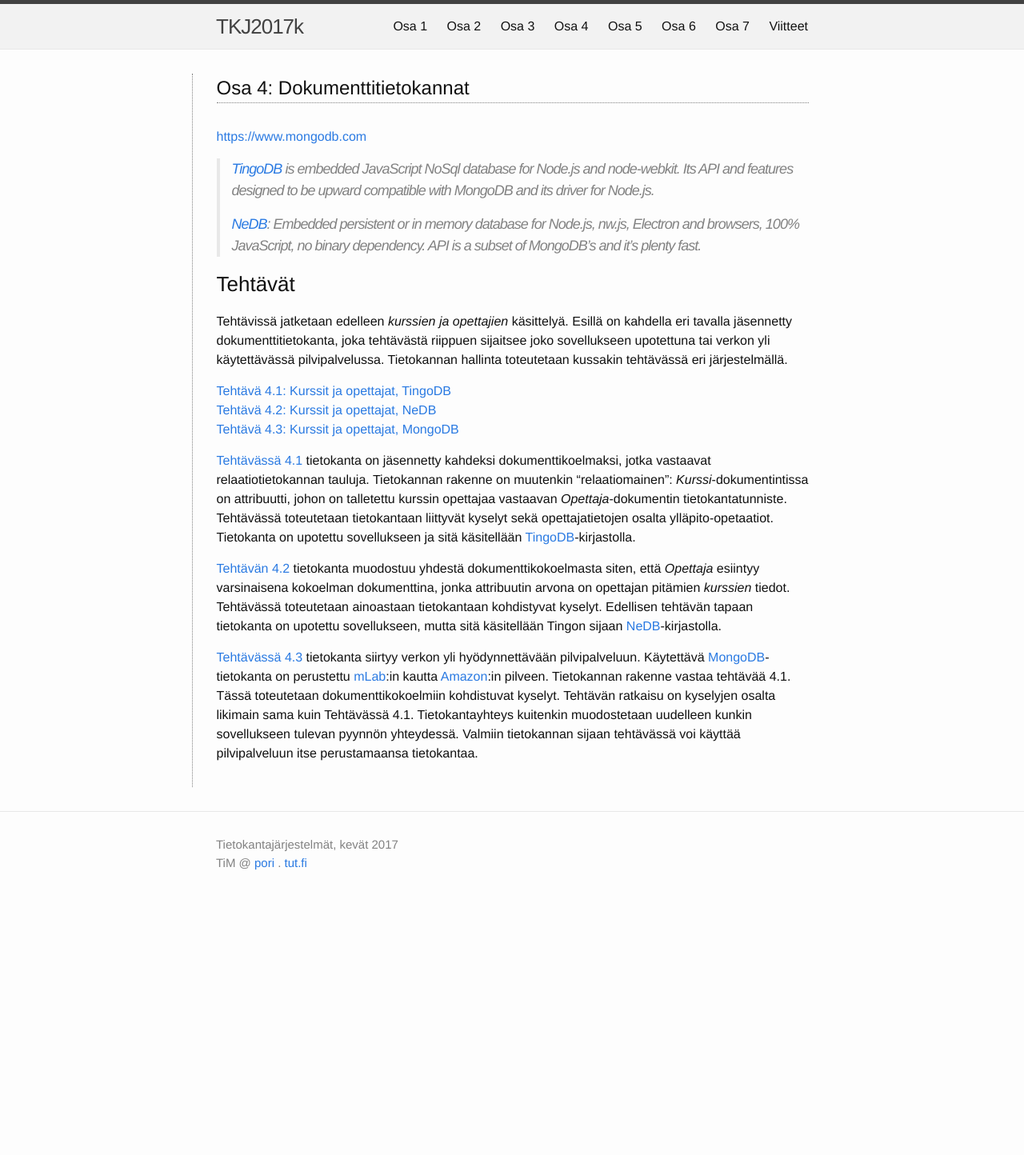
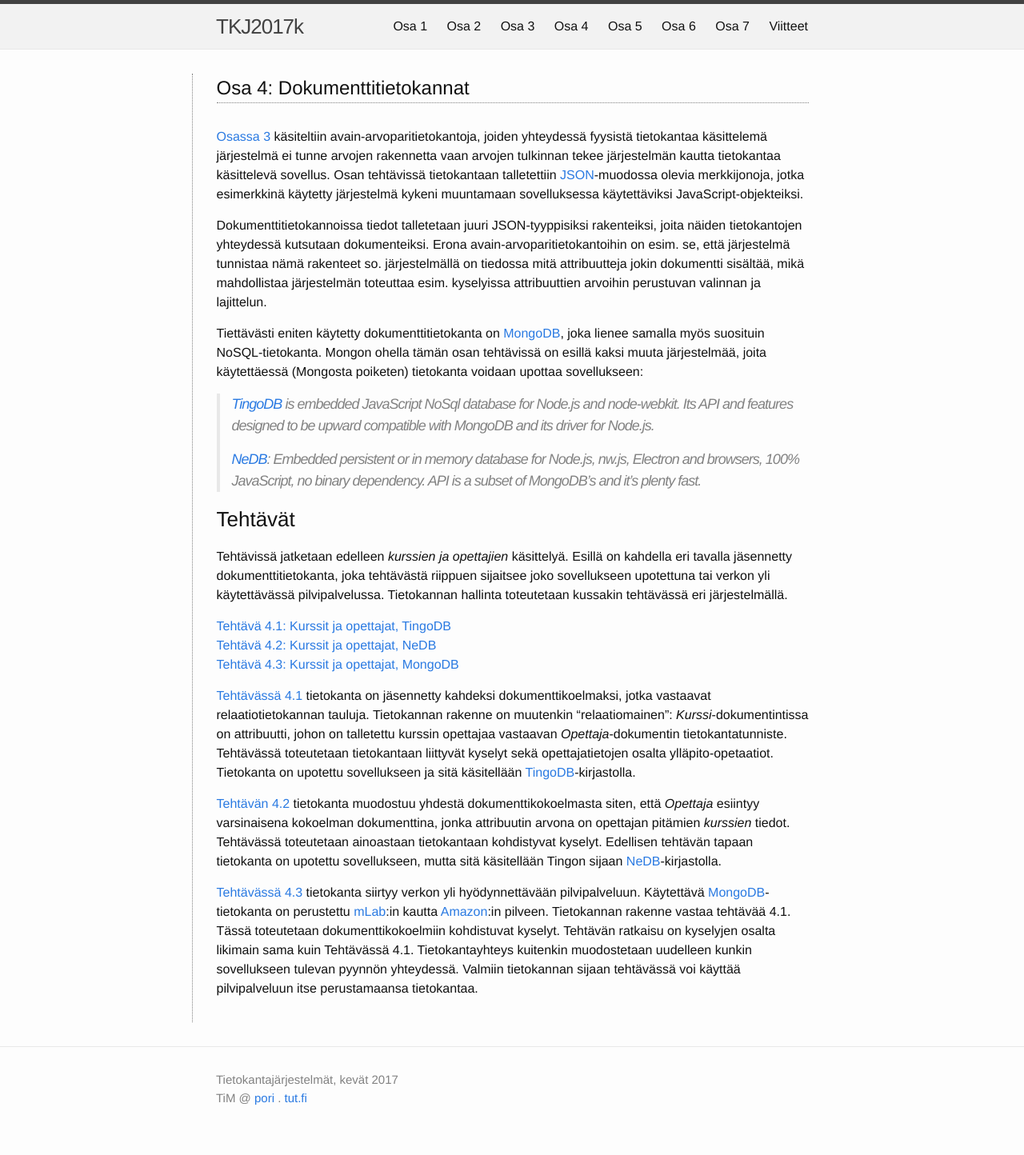
Before and after one commit to timedu/tkj2017k, a Jekyll site: the page built from docs/_osa4/index.md, in a window 1280 px wide. Shown: the whole page at 80% size. Built offline with Jekyll 4.4.1, drawn with Linux system fonts in a browser that asks for light colours; before the commit the page ends 1150 px from its top, so only the background shows below that.

Commit message:
part 4 intro

```diff
--- a/docs/_osa4/index.md
+++ b/docs/_osa4/index.md
@@ -3,8 +3,13 @@ layout: collection_index
 permalink: /:collection/index.html
 ---
 
-<https://www.mongodb.com>
+[Osassa 3](../osa3) käsiteltiin avain-arvoparitietokantoja, joiden yhteydessä fyysistä tietokantaa käsittelemä järjestelmä ei tunne arvojen rakennetta vaan arvojen tulkinnan tekee järjestelmän kautta tietokantaa käsittelevä sovellus. Osan tehtävissä tietokantaan  talletettiin [JSON][JSON]-muodossa olevia merkkijonoja, jotka esimerkkinä käytetty järjestelmä kykeni muuntamaan sovelluksessa käytettäviksi JavaScript-objekteiksi.
 
+[JSON]: http://www.json.org
+
+Dokumenttitietokannoissa tiedot talletetaan juuri JSON-tyyppisiksi rakenteiksi, joita näiden tietokantojen yhteydessä kutsutaan dokumenteiksi. Erona avain-arvoparitietokantoihin on esim. se, että järjestelmä tunnistaa nämä rakenteet so. järjestelmällä on tiedossa mitä attribuutteja jokin dokumentti sisältää, mikä mahdollistaa järjestelmän toteuttaa esim. kyselyissa attribuuttien arvoihin perustuvan valinnan ja lajittelun.
+
+Tiettävästi eniten käytetty dokumenttitietokanta on [MongoDB][MongoDB], joka lienee samalla myös suosituin NoSQL-tietokanta. Mongon ohella tämän osan tehtävissä on esillä kaksi muuta järjestelmää, joita käytettäessä (Mongosta poiketen) tietokanta voidaan upottaa sovellukseen:
 
 > [TingoDB][TingoDB] is embedded JavaScript NoSql database for Node.js and node-webkit. Its API and features designed to be upward compatible with MongoDB and its driver for Node.js.
 >
```
